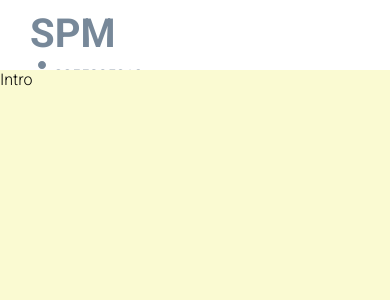
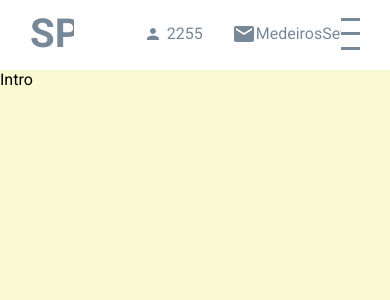
Before and after one commit to Medeirosseth/Portfolio, a React (Create React App) app: page / in a window 390 px wide. Shown: the top 300 px of the page. Built offline with nearby package versions, Linux system fonts and the light colour scheme.

Commit message:
WIP: trouble shooting state/hamburger animation

```diff
--- a/public/index.html
+++ b/public/index.html
@@ -11,7 +11,7 @@
     />
     <link rel="preconnect" href="https://fonts.googleapis.com">
     <link rel="preconnect" href="https://fonts.gstatic.com" crossorigin>
-    <link href="https://fonts.googleapis.com/css2?family=Roboto:wght@100;300;700&display=swap" rel="stylesheet">
+    <link href="https://fonts.googleapis.com/css2?family=Roboto:wght@100;200;300;400;500;700&display=swap" rel="stylesheet">
 
     <link rel="apple-touch-icon" href="%PUBLIC_URL%/logo192.png" />
     <!--
--- a/src/App.jsx
+++ b/src/App.jsx
@@ -4,10 +4,16 @@ import Portfolio from "./Components/Portfolio/Portfolio"
 import Works from "./Components/Works/Works"
 import Contact from "./Components/Contact/Contact"
 import  "./app.scss"
+import { useState} from "react"
+
 function App() {
+  const [menuOpen, setMenuOpen] = useState(false)
   return (
     <div className="app">
-      <Topbar />
+      <Topbar
+        menuOpen={menuOpen}
+        setMenuOpen={setMenuOpen}
+        />
         <div className="sections">
         <Intro/>
         <Portfolio />
--- a/src/Components/Topbar/Topbar.jsx
+++ b/src/Components/Topbar/Topbar.jsx
@@ -2,9 +2,9 @@ import React from 'react'
 import './Topbar.scss'
 import {Person, Mail} from "@material-ui/icons"
 
-export default function Topbar() {
+export default function Topbar({menuOpen, setMenuOpen }) {
   return (
-    <div className="topbar">
+    <div className={"topbar active" + (menuOpen && "active")}>
       <div className="wrapper">
         <div className="left">
           <a href="#intro" className="logo">SPM</a>
@@ -18,6 +18,11 @@ export default function Topbar() {
            </div>
         </div>
         <div className="right">
+          <div className="hamburger" onClick={()=>setMenuOpen(!menuOpen)}>
+            <span className="line1"></span>
+            <span className="line2"></span>
+            <span className="line3"></span>
+          </div>
         </div>
       </div>
     </div>
--- a/src/Components/Topbar/Topbar.scss
+++ b/src/Components/Topbar/Topbar.scss
@@ -17,12 +17,75 @@
     justify-content: space-between;
 
     .left{
+      display: flex;
+      align-items: center;
+
 
       .logo{
         font-size: 40px;
         font-weight: 700;
         text-decoration: none;
         color: inherit;
+        margin-right: 40px;
+      }
+
+      .itemContainer{
+        display: flex;
+        align-items: center;
+        margin-left: 30px;
+
+        .icon{
+          font-size: 18px;
+          font-weight: 5px;
+          margin-right: 5px;
+        }
+
+        .span{
+          font-size: 15px;
+          font-weight: 600;
+
+        }
+      }
+    }
+    .right{
+
+      .hamburger{
+        height: 32px;
+        width: 32px;
+        display: flex;
+        flex-direction: column;
+        justify-content: space-between;
+        cursor: pointer;
+
+        span{
+          width: 100%;
+          height: 3px;
+          background-color: $mainColor;
+          transform-origin: left;
+          transition: all 2s ease;
+        }
+      }
+    }
+  }
+
+  &.active{
+    background-color: $mainColor;
+    color: white;
+
+
+    .hamburger{
+      span{
+        &:first-child{
+          background-color: white;
+          transform: rotate(45deg);
+        }
+        &:nth-child(2){
+          opacity: 0;
+        }
+        &:last-child{
+          background-color: white;
+          transform: rotate(-45deg)
+        }
       }
     }
   }
```
